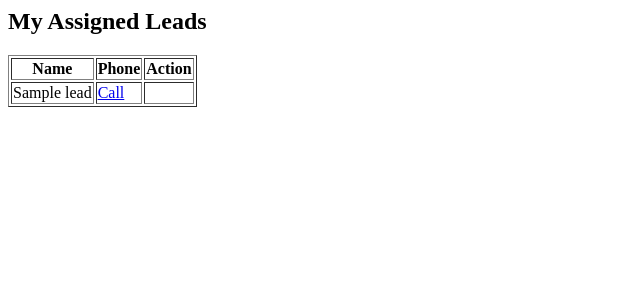
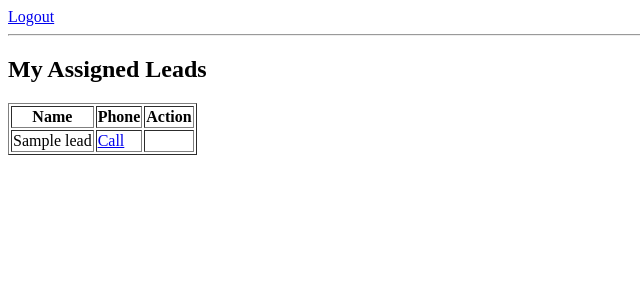
Before and after one commit to Rahulrai23/lead-calling-app, a Flask app: template templates/caller.html in a window 1280 px wide. Shown: the top 300 px of the page, without its empty margins (0-640 px from the left). Run offline with Flask 3, Linux system fonts and the light colour scheme; the template is opened without the code that fills it: most values are stand-ins (such as "Sample title", 1, 10 or a date in 2020); some libraries are stand-ins or nearby versions.

Commit message:
Update caller.html

```diff
--- a/templates/caller.html
+++ b/templates/caller.html
@@ -1,4 +1,10 @@
+<body>
+
+<a href="/logout">Logout</a>
+<hr>
+
 <h2>My Assigned Leads</h2>
+<!-- caller leads table -->
 
 {% if leads %}
 <table border="1">
```
